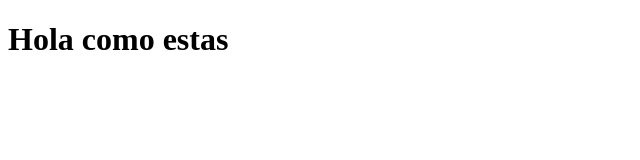
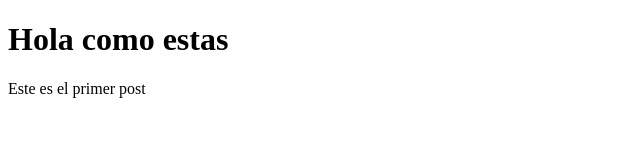
Before and after one commit to Legatrun/ProyectoDemo, a plain HTML site: page index.html in a window 1280 px wide. Shown: the whole page, without its empty margins (0-640 px from the left). Drawn offline with Linux system fonts and the light colour scheme.

Commit message:
cambios del sitio

```diff
--- a/index.html
+++ b/index.html
@@ -7,5 +7,6 @@
 </head>
 <body>
     <h1>Hola como estas</h1>
+    <p>Este es el primer post</p>
 </body>
 </html>
```
